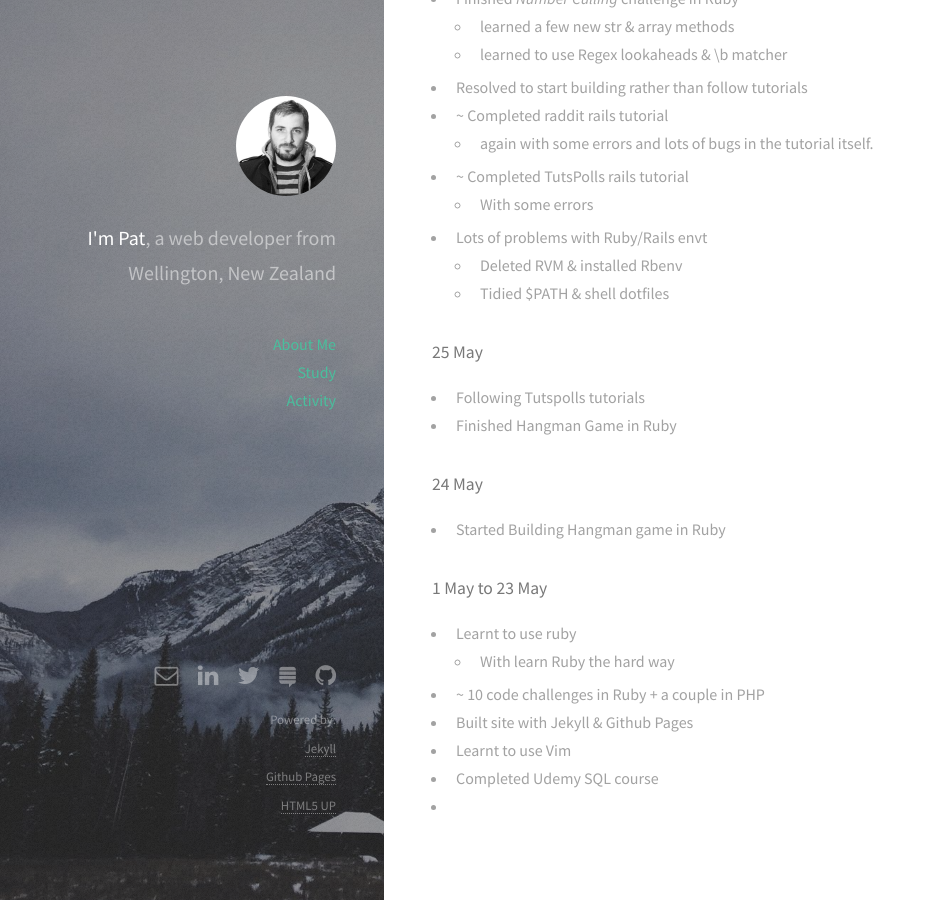
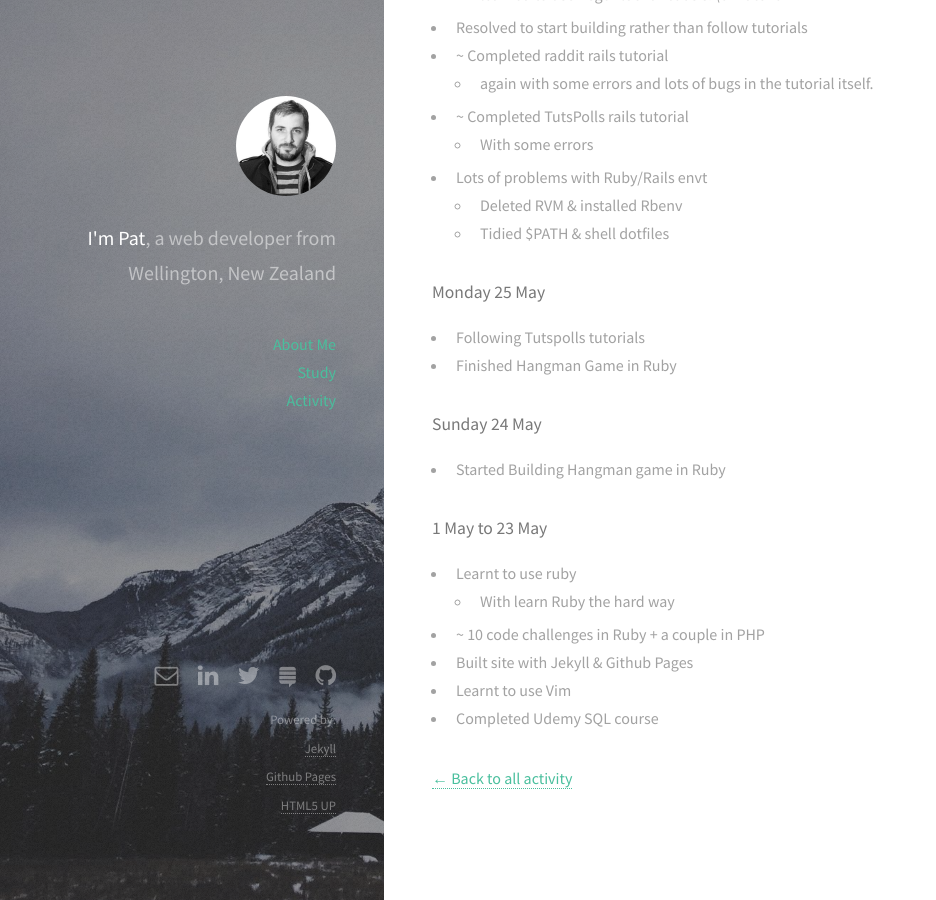
Before and after one commit to pjho/pjho.github.io, a Jekyll site: the page built from page_activity_1505.md, in a window 1280 px wide and 900 px high, scrolled down 1326 px. Shown: the whole window, without its empty margins (0-936 px from the left). Built offline with Jekyll 4.4.1, drawn with Linux system fonts in a browser that asks for light colours; Markdown is read by kramdown in place of the engine named in the settings.

Commit message:
added back links to activity pages

```diff
--- a/page_activity_1505.md
+++ b/page_activity_1505.md
@@ -5,8 +5,6 @@ permalink: /activity/2015/may/
 ---
 
 ####Sunday May 30
-
-* -
 
 ####Saturday May 30
 
@@ -61,12 +59,12 @@ permalink: /activity/2015/may/
 	* Deleted RVM & installed Rbenv
 	* Tidied $PATH & shell dotfiles
 
-####25 May
+####Monday 25 May
 
 * Following Tutspolls tutorials
 * Finished Hangman Game in Ruby
 
-####24 May
+####Sunday 24 May
 
 * Started Building Hangman game in Ruby
 
@@ -78,4 +76,5 @@ permalink: /activity/2015/may/
 * Built site with Jekyll & Github Pages
 * Learnt to use Vim
 * Completed Udemy SQL course
-*
+
+[&larr; Back to all activity](/activity/)
```
Also changed, not shown: page_activity_1506.md (+2 -0 lines), page_activity.md (line endings or trailing spaces).
